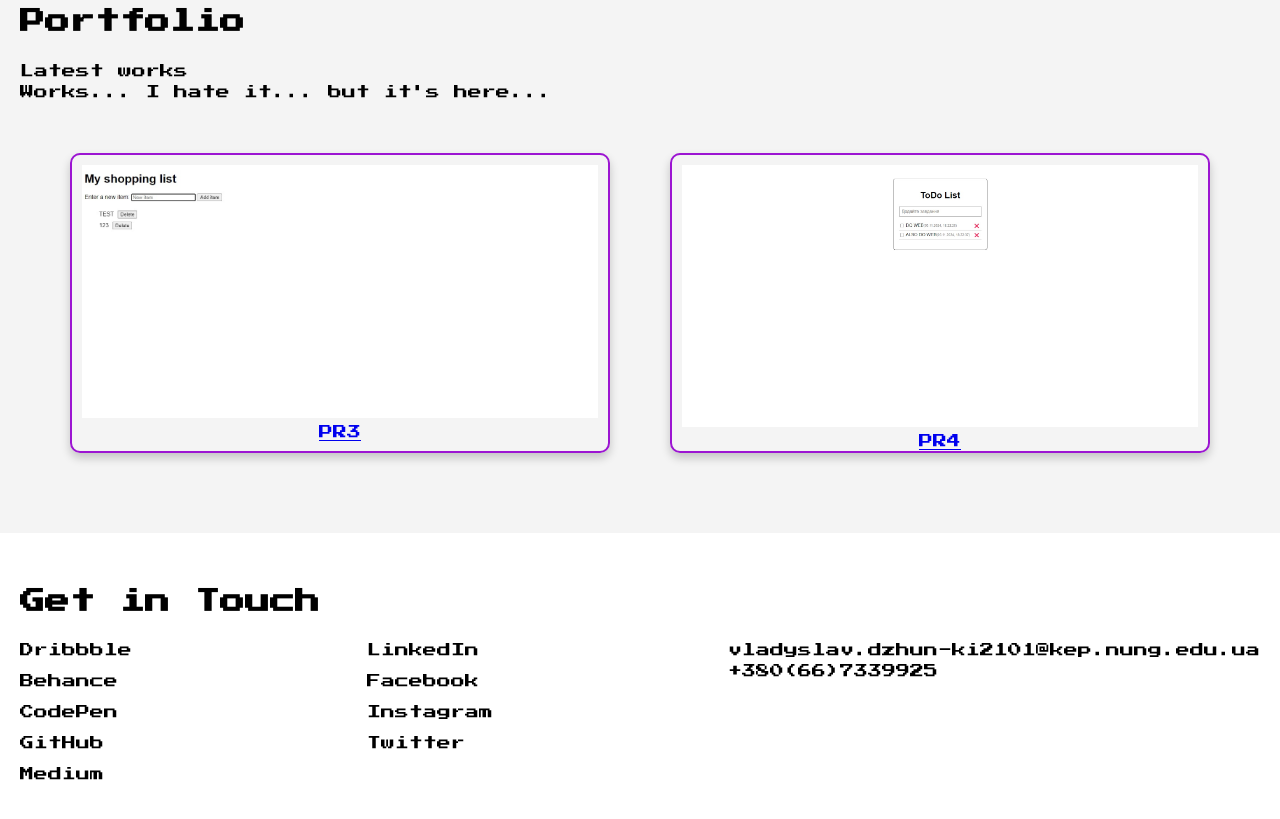
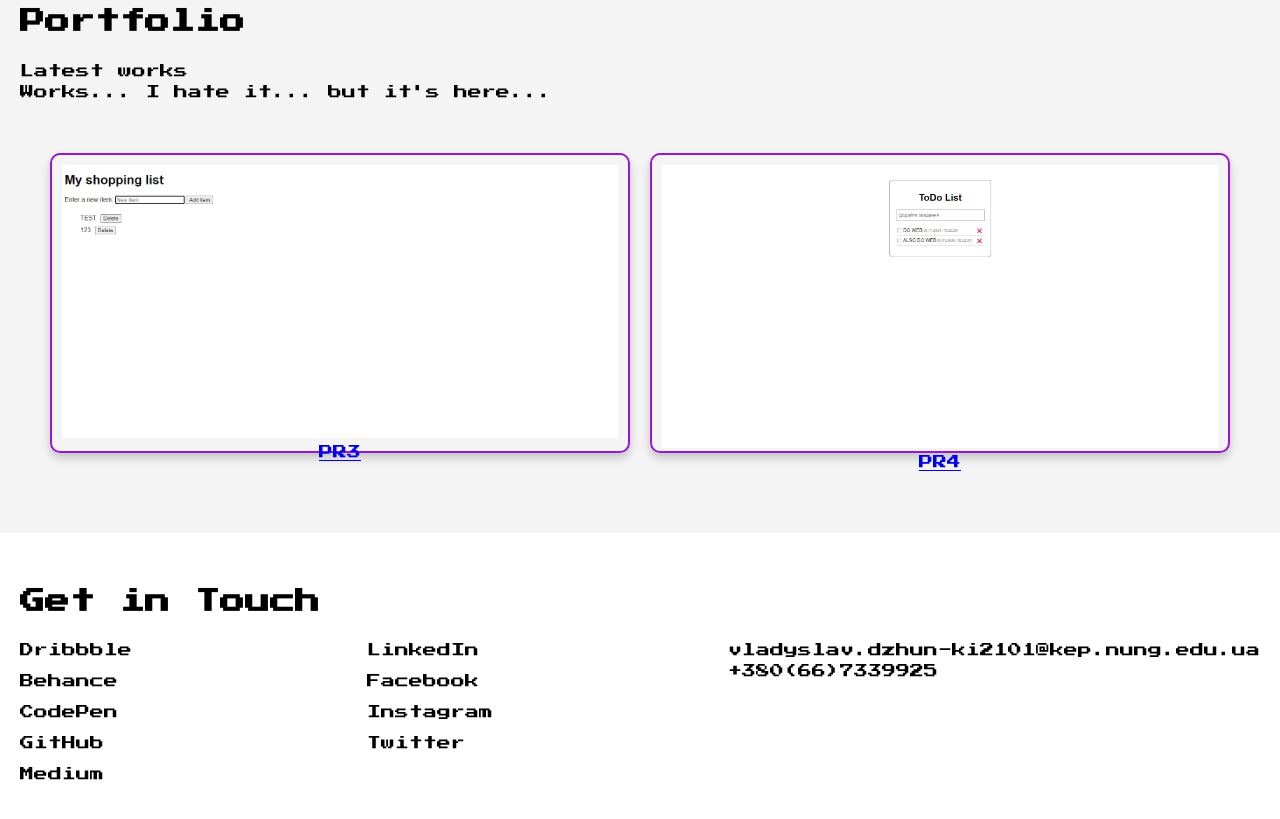
Before and after one commit to RenonDK/RenonDK.github.io, a plain HTML site: page index.html in a window 1280 px wide. Shown: the part 1625-2444 px from the top of the page. Drawn offline with Linux system fonts and the light colour scheme.

Commit message:
Update styles.css

```diff
--- a/styles/styles.css
+++ b/styles/styles.css
@@ -137,8 +137,7 @@ body {
   padding: 10px;
   box-shadow: 0px 5px 10px rgba(0, 0, 0, 0.2);
   transition: transform 0.3s ease-in-out;
-  flex: 1;
-  max-width: 45%;
+  flex: 2;
   margin: 10px;
 }
 }
```
